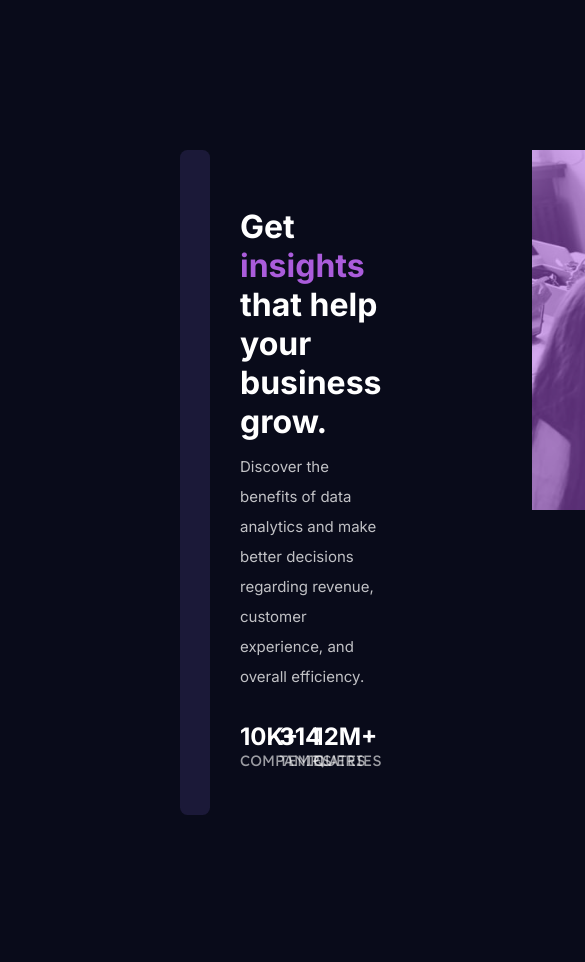
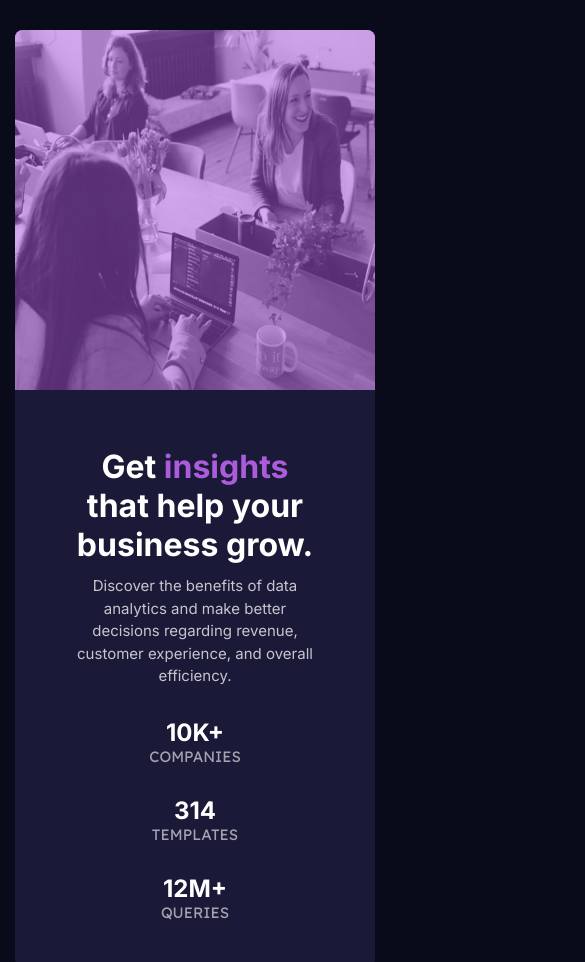
Before and after one commit to Your1405/frontendmentor-statspreviewcard, a plain HTML site: page index.html in a window 390 px wide. Shown: the top 962 px of the page, 585 px wide, since content can reach past the window. Drawn offline with Linux system fonts and the light colour scheme.

Commit message:
Made webpage responsive

```diff
--- a/styles.css
+++ b/styles.css
@@ -14,7 +14,7 @@ body {
     display: flex;
     flex-direction: column;
     justify-content: space-around;
-    margin: 2em 4em;
+    margin: 2em 4em 2em 4em;
 }
 
 .title {
@@ -28,7 +28,7 @@ body {
 .subtext {
     color: hsla(0, 0%, 100%, 0.75);
     margin-top: -1em;
-    line-height: 2em;
+    line-height: 1.5em;
 }
 
 .stats-content {
@@ -51,7 +51,7 @@ body {
 }
 
 .stats:not(:first-child) {
-    margin-left: -5em;
+    margin-left: -3em;
 }
 
 .image-content {
@@ -75,3 +75,38 @@ body {
     background-color: hsl(277, 72%, 62%);
     border-radius: 0 .5em .5em 0;
 }
+
+@media only screen and (max-width: 700px) {
+
+
+    .main-content {
+        margin: 2em 1em;
+        flex-direction: column;
+        justify-content: space-between;
+        border-radius: .5em;
+    }
+
+    .image-container {
+        order: -1;
+        margin: 0 0 0 0;
+        border-radius: .5em .5em 0 0;
+    }
+
+    .image-content {
+        border-radius: .5em .5em 0 0;
+        width: 100%;
+    }
+
+    body {
+        text-align: center;
+    }
+
+    .stats-content {
+        flex-direction: column;
+    }
+
+    .stats:not(:first-child) {
+        margin-left: 0;
+    }
+
+}
```
